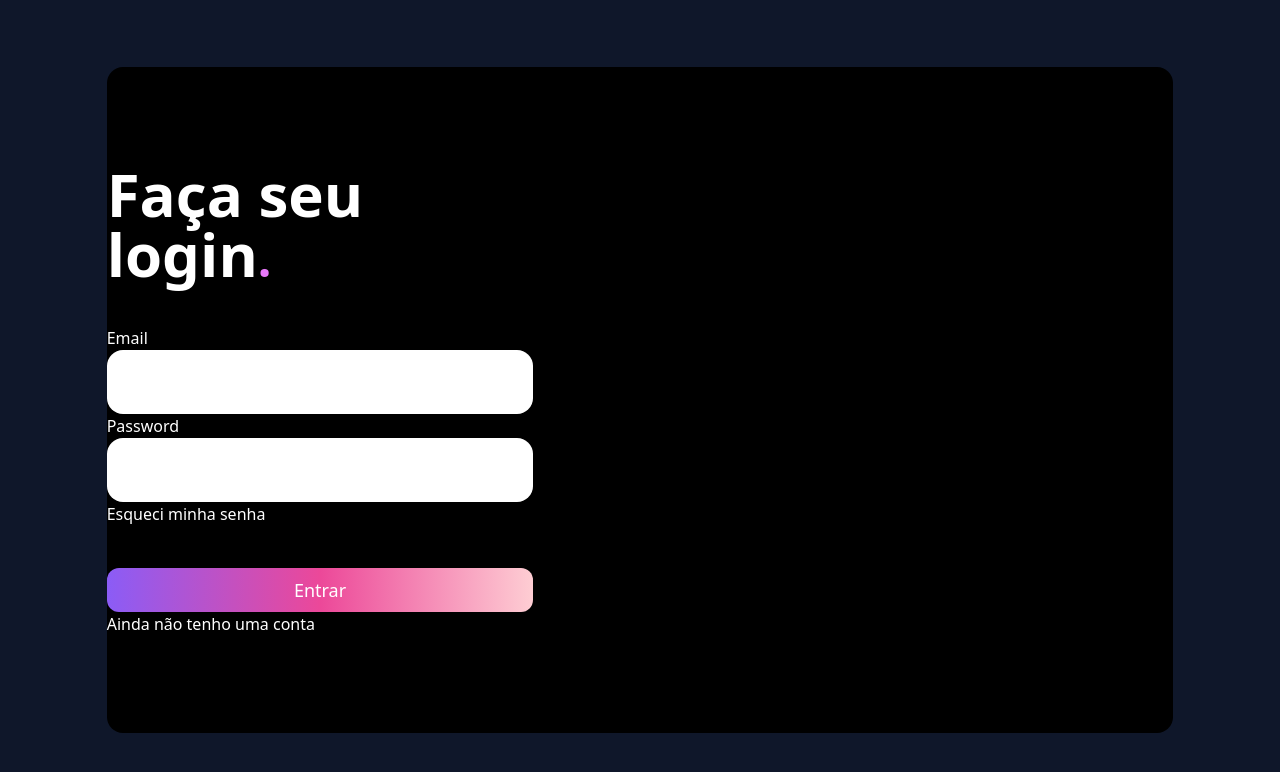
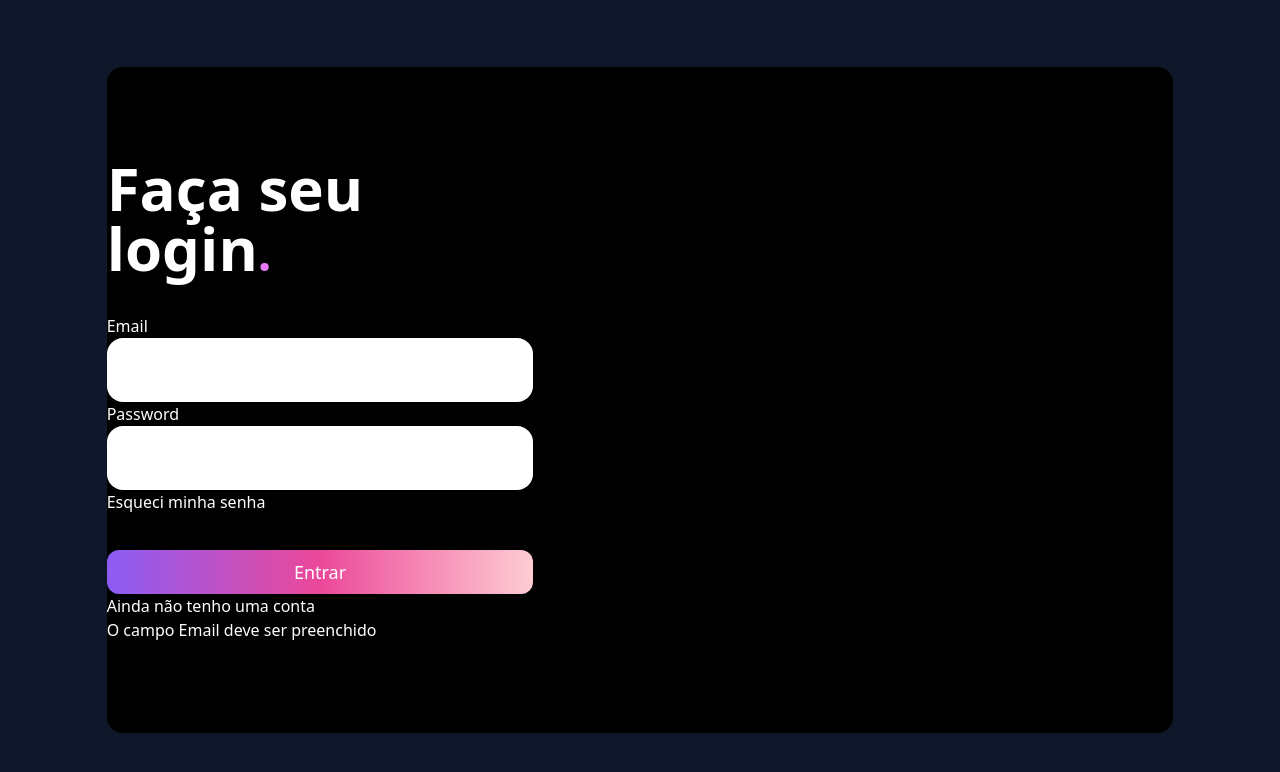
Before and after one commit to codante-io/mp-tela-login-tailwind, a React (Vite) app in the folder loginPage/: page / in a window 1280 px wide. Both pictures are taken after a click on the button "Entrar". Shown: the top 772 px of the page. Built offline with nearby package versions, Linux system fonts and the light colour scheme.

Commit message:
:sparkles: feat: criando msg de validação

```diff
--- a/loginPage/src/pages/Login.jsx
+++ b/loginPage/src/pages/Login.jsx
@@ -1,8 +1,12 @@
+import { useContext } from 'react';
 import InputPassword from '../components/InputPassword';
 import InputUsername from '../components/InputUsername';
 import LoginButton from '../components/LoginButton';
+import LoginContext from '../context/LoginContext';
 
 function Login() {
+  const { isNull } = useContext(LoginContext);
+
   return (
     <section className="flex w-5/6 h-5/6 bg-black m-auto rounded-2xl">
       <div
@@ -23,6 +27,7 @@ function Login() {
         <div className="flex flex-col">
           <LoginButton />
           <span>Ainda não tenho uma conta</span>
+          { isNull && <span>O campo Email deve ser preenchido</span>}
         </div>
       </div>
     </section>
```
